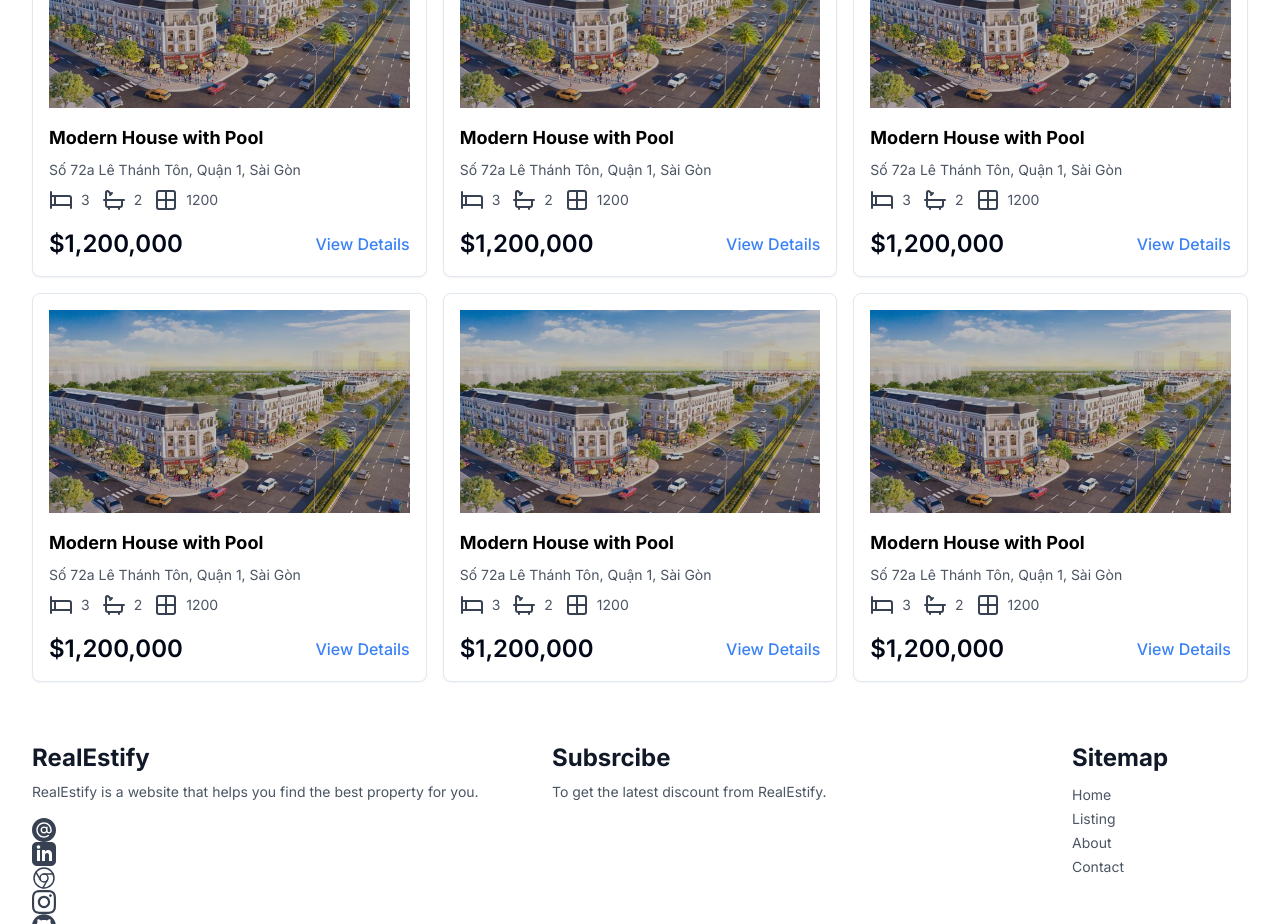
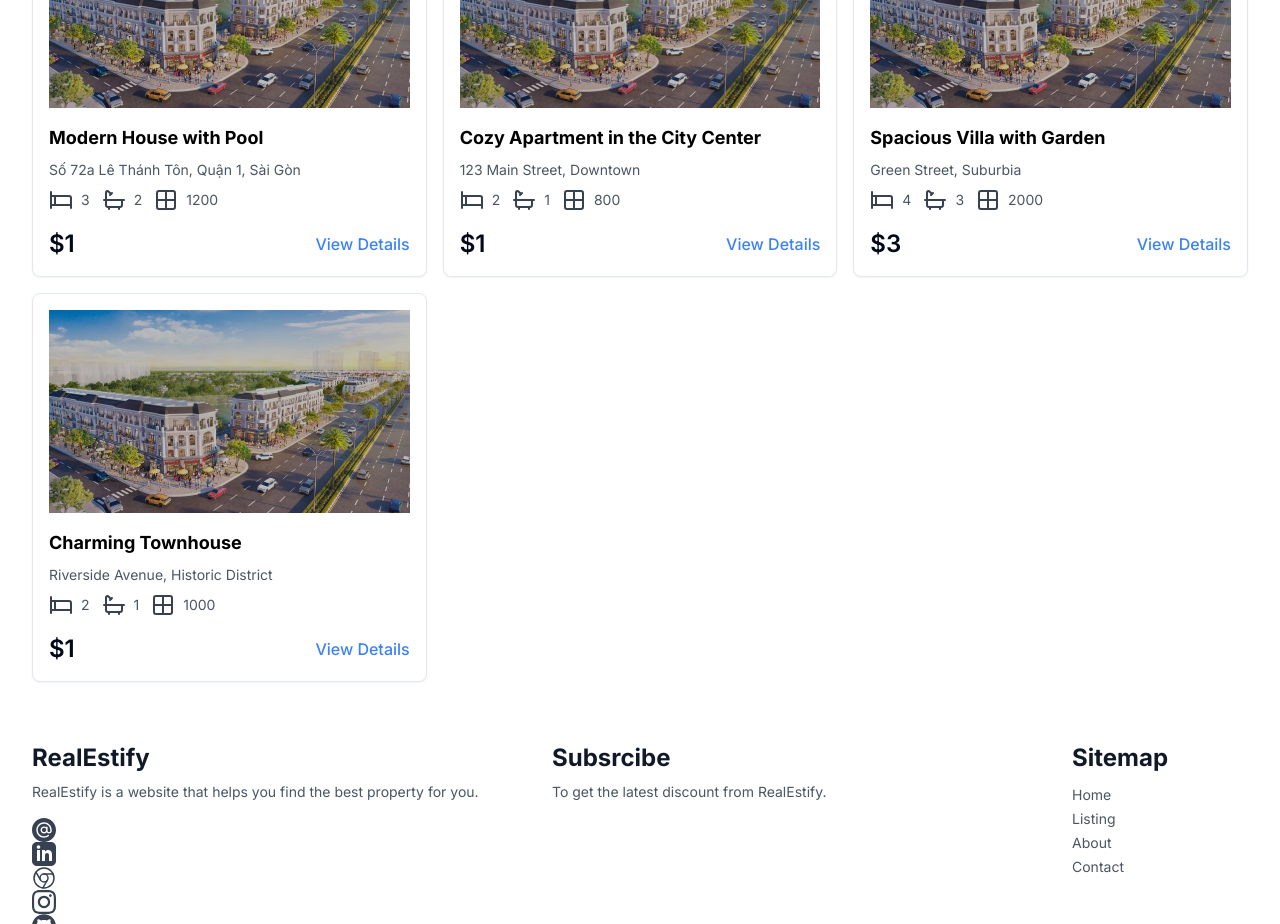
Before and after one commit to NamVT95/realEstify-frontend, a React (Vite) app: page / in a window 1280 px wide. Shown: the part 780-1704 px from the top of the page. Built offline with nearby package versions, Linux system fonts and the light colour scheme.

Commit message:
modified property interface

```diff
--- a/src/interface/properties.interface.ts
+++ b/src/interface/properties.interface.ts
@@ -1,13 +1,27 @@
 export interface propertyInterface {
-    id: string,
-    title: string,
-    address: string,
-    items: propertiesItemInterface[],
-    price: number,
-    image: string,
+  property_id: number;
+  project_id: number;
+  title: string;
+  address: string;
+  price: number;
+  image: string;
+  description: string;
+  project: projectInterface;
+  items: propertiesItemInterface[];
 }
 
 interface propertiesItemInterface {
-    icon: string,
-    value: number,
+  item_id: number;
+  icon: string;
+  value: number;
 }
+
+export interface projectInterface {
+  project_id: number;
+  name: string;
+  status: string;
+  start_date: string;
+  end_date: string;
+  description: string;
+  investor_id: number;
+}
--- a/src/store/feature/propertiesSlice.ts
+++ b/src/store/feature/propertiesSlice.ts
@@ -1,123 +1,112 @@
-import { createSlice } from '@reduxjs/toolkit'
-import { RootState } from '../store'
-import { propertyInterface } from '@/interface/properties.interface'
-import featureImage from '@/assets/feature-example.png'
+import { createSlice } from "@reduxjs/toolkit";
+import { RootState } from "../store";
+import { propertyInterface } from "@/interface/properties.interface";
+import featureImage from "@/assets/feature-example.png";
 
 const initialState: propertyInterface[] = [
   {
-        id: "839205",
+    property_id: 1,
+    project_id: 1,
     title: "Modern House with Pool",
     address: "Số 72a Lê Thánh Tôn, Quận 1, Sài Gòn",
-        items: [{
-          icon: "bed",
-          value: 3,
-        }, {
-          icon: "bath",
-          value: 2,
-        }, {
-          icon: "area",
-          value: 1200,
-        }],
-        price: 1200000,
-        image: `${featureImage}`
+    price: 1.2,
+    image: `${featureImage}`,
+    description: "Nothing",
+    project: {
+      project_id: 1,
+      name: "Project A",
+      status: "Ongoing",
+      start_date: "2023-01-01T00:00:00.000Z",
+      end_date: "2023-12-31T00:00:00.000Z",
+      description: "Description of Project A",
+      investor_id: 1,
+    },
+    items: [
+      { item_id: 1, icon: "bed", value: 3 },
+      { item_id: 2, icon: "bath", value: 2 },
+      { item_id: 3, icon: "area", value: 1200 },
+    ],
   },
   {
-        id: "571490",
-        title: "Modern House with Pool",
-        address: "Số 72a Lê Thánh Tôn, Quận 1, Sài Gòn",
-        items: [{
-          icon: "bed",
-          value: 3,
-        }, {
-          icon: "bath",
-          value: 2,
-        }, {
-          icon: "area",
-          value: 1200,
-        }],
-        price: 1200000,
-        image: `${featureImage}`
+    property_id: 2,
+    project_id: 2,
+    title: "Cozy Apartment in the City Center",
+    address: "123 Main Street, Downtown",
+    price: 0.8,
+    image: `${featureImage}`,
+    description: "A comfortable apartment with great city views.",
+    project: {
+      project_id: 2,
+      name: "Project B",
+      status: "Completed",
+      start_date: "2022-05-15T00:00:00.000Z",
+      end_date: "2022-12-31T00:00:00.000Z",
+      description: "Description of Project B",
+      investor_id: 2,
+    },
+    items: [
+      { item_id: 1, icon: "bed", value: 2 },
+      { item_id: 2, icon: "bath", value: 1 },
+      { item_id: 3, icon: "area", value: 800 },
+    ],
   },
   {
-        id: "203847",
-        title: "Modern House with Pool",
-        address: "Số 72a Lê Thánh Tôn, Quận 1, Sài Gòn",
-        items: [{
-          icon: "bed",
-          value: 3,
-        }, {
-          icon: "bath",
-          value: 2,
-        }, {
-          icon: "area",
-          value: 1200,
-        }],
-        price: 1200000,
-        image: `${featureImage}`
+    property_id: 3,
+    project_id: 3,
+    title: "Spacious Villa with Garden",
+    address: "Green Street, Suburbia",
+    price: 2.5,
+    image: `${featureImage}`,
+    description: "A luxurious villa with a beautiful garden and ample space.",
+    project: {
+      project_id: 3,
+      name: "Project C",
+      status: "Upcoming",
+      start_date: "2024-03-01T00:00:00.000Z",
+      end_date: "2025-01-01T00:00:00.000Z",
+      description: "Description of Project C",
+      investor_id: 3,
+    },
+    items: [
+      { item_id: 1, icon: "bed", value: 4 },
+      { item_id: 2, icon: "bath", value: 3 },
+      { item_id: 3, icon: "area", value: 2000 },
+    ],
   },
   {
-        id: "694158",
-        title: "Modern House with Pool",
-        address: "Số 72a Lê Thánh Tôn, Quận 1, Sài Gòn",
-        items: [{
-          icon: "bed",
-          value: 3,
-        }, {
-          icon: "bath",
-          value: 2,
-        }, {
-          icon: "area",
-          value: 1200,
-        }],
-        price: 1200000,
-        image: `${featureImage}`
+    property_id: 4,
+    project_id: 4,
+    title: "Charming Townhouse",
+    address: "Riverside Avenue, Historic District",
+    price: 1.0,
+    image: `${featureImage}`,
+    description: "A quaint townhouse with a riverside view.",
+    project: {
+      project_id: 4,
+      name: "Project D",
+      status: "Ongoing",
+      start_date: "2023-08-01T00:00:00.000Z",
+      end_date: "2024-07-31T00:00:00.000Z",
+      description: "Description of Project D",
+      investor_id: 4,
     },
-      {
-        id: "127503",
-        title: "Modern House with Pool",
-        address: "Số 72a Lê Thánh Tôn, Quận 1, Sài Gòn",
-        items: [{
-          icon: "bed",
-          value: 3,
-        }, {
-          icon: "bath",
-          value: 2,
-        }, {
-          icon: "area",
-          value: 1200,
-        }],
-        price: 1200000,
-        image: `${featureImage}`
+    items: [
+      { item_id: 1, icon: "bed", value: 2 },
+      { item_id: 2, icon: "bath", value: 1 },
+      { item_id: 3, icon: "area", value: 1000 },
+    ],
   },
-      {
-        id: "480962",
-        title: "Modern House with Pool",
-        address: "Số 72a Lê Thánh Tôn, Quận 1, Sài Gòn",
-        items: [{
-          icon: "bed",
-          value: 3,
-        }, {
-          icon: "bath",
-          value: 2,
-        }, {
-          icon: "area",
-          value: 1200,
-        }],
-        price: 1200000,
-        image: `${featureImage}`
-      }
-]
+];
 
 export const propertiesSlice = createSlice({
-  name: 'properties',
+  name: "properties",
   initialState,
-  reducers: {
-  },
-})
+  reducers: {},
+});
 
-export const {  } = propertiesSlice.actions
+export const {} = propertiesSlice.actions;
 
 // Other code such as selectors can use the imported `RootState` type
 export const selectProperties = (state: RootState) => state.properties;
 
-export default propertiesSlice.reducer
+export default propertiesSlice.reducer;
--- a/src/store/feature/selectedProperty.ts
+++ b/src/store/feature/selectedProperty.ts
@@ -1,22 +1,29 @@
-import { createSlice } from '@reduxjs/toolkit'
-import { RootState } from '../store'
-import { propertyInterface } from '@/interface/properties.interface'
+import { createSlice } from "@reduxjs/toolkit";
+import { RootState } from "../store";
+import { propertyInterface } from "@/interface/properties.interface";
 
 const initialState: propertyInterface = {
-    id: "",
-    title: "",
-    address: "",
-    items: [{
-        icon: "",
-        value: 0,
-    }],
-    price: 0,
-    image: "",
-
-}
+  property_id: 0,
+  project_id: 0,
+  title: "",
+  address: "",
+  price: 0,
+  image: "",
+  description: "",
+  project: {
+    project_id: 0,
+    name: "",
+    status: "",
+    start_date: "",
+    end_date: "",
+    description: "",
+    investor_id: 0,
+  },
+  items: [],
+};
 
 export const selectedPropertySlice = createSlice({
-  name: 'selectedProperty',
+  name: "selectedProperty",
   initialState,
   reducers: {
     setSelectedProperty: (state, action) => {
@@ -33,9 +40,9 @@ export const selectedPropertySlice = createSlice({
   },
 });
 
-export const { setSelectedProperty } = selectedPropertySlice.actions
+export const { setSelectedProperty } = selectedPropertySlice.actions;
 
 // Other code such as selectors can use the imported `RootState` type
 // export const selectSelectedPropertiesSlice = (state: RootState) => state.selectedPropertie;
 
-export default selectedPropertySlice.reducer
+export default selectedPropertySlice.reducer;
```
Lines whose indentation alone changed are shown as unchanged.
